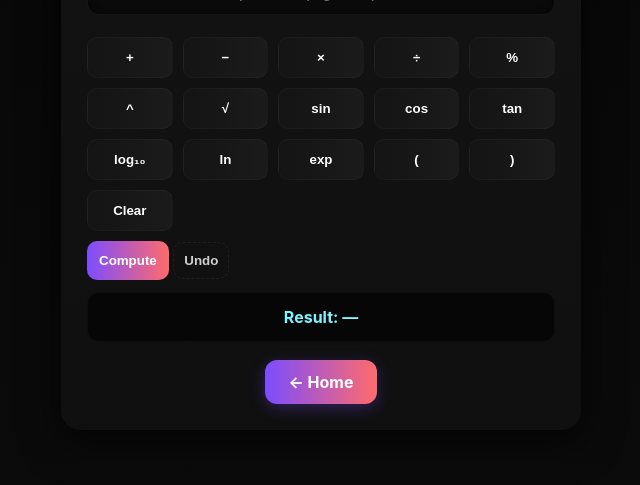
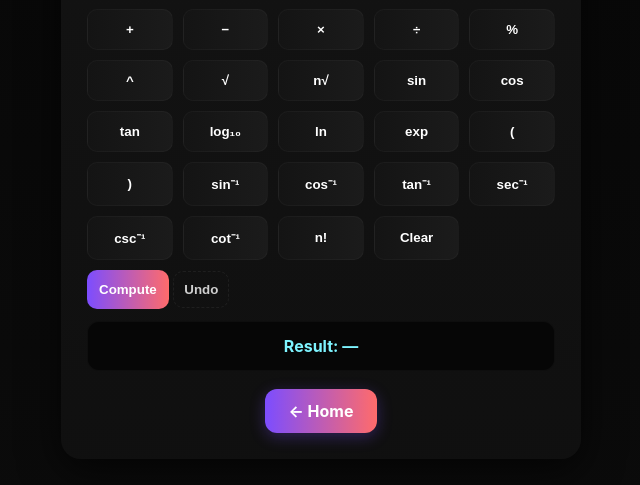
Before and after one commit to black-007-web/Advanced_Calculator, a website: page frontend/arithmetical.html in a window 1280 px wide. Shown: the part 249-734 px from the top of the page, without its empty margins (319-959 px from the left). Drawn offline with nearby package versions, Linux system fonts and the light colour scheme.

Commit message:
Update arithmetical.html

```diff
--- a/frontend/arithmetical.html
+++ b/frontend/arithmetical.html
@@ -35,6 +35,7 @@
 
       <!-- Unary / Functions -->
       <button class="op-btn" data-op="sqrt">√</button>
+      <button class="op-btn" data-op="nthRoot">n√</button>
       <button class="op-btn" data-op="sin">sin</button>
       <button class="op-btn" data-op="cos">cos</button>
       <button class="op-btn" data-op="tan">tan</button>
@@ -43,6 +44,16 @@
       <button class="op-btn" data-op="exp">exp</button>
       <button class="op-btn" data-op="(">(</button>
       <button class="op-btn" data-op=")">)</button>
+      <!-- Inverse Trigonometric functions -->
+      <button class="op-btn" data-op="asin">sin⁻¹</button>
+      <button class="op-btn" data-op="acos">cos⁻¹</button>
+      <button class="op-btn" data-op="atan">tan⁻¹</button>
+      <button class="op-btn" data-op="asec">sec⁻¹</button>
+      <button class="op-btn" data-op="acsc">csc⁻¹</button>
+      <button class="op-btn" data-op="acot">cot⁻¹</button>
+
+<!-- Factorial -->
+<button class="op-btn" data-op="!">n!</button>
 
       <button class="op-btn" id="clearBtn">Clear</button>
     </div>
```
